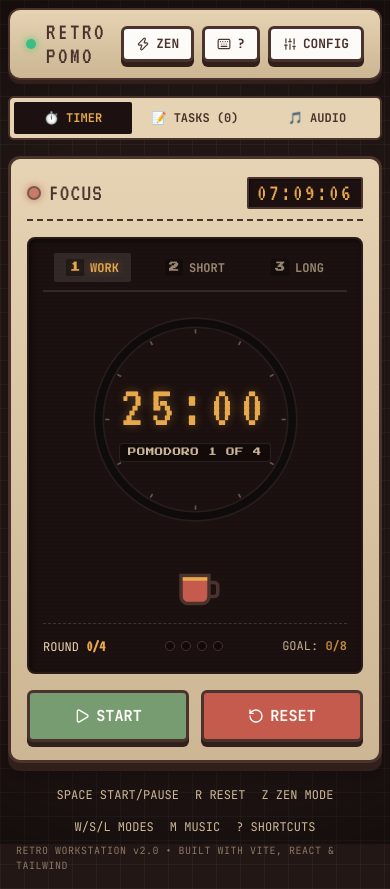
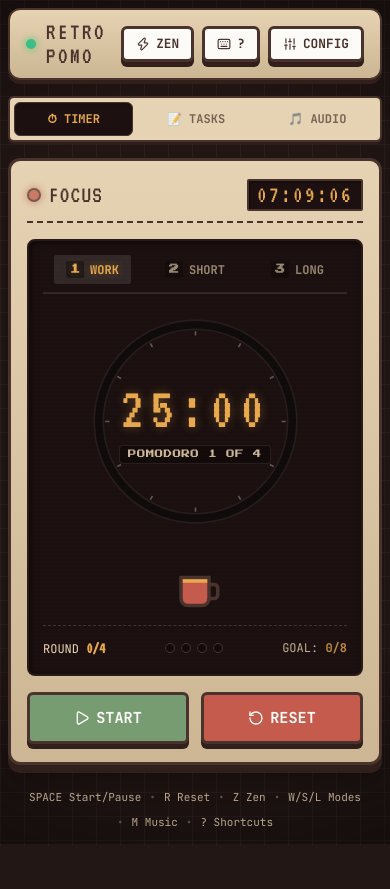
Before and after one commit to thatsyed/retro-pomodoro, a React (Vite) app: page / in a window 390 px wide. After the commit the page ends 846 px from the top, so only its background shows below. Built offline with nearby package versions, Linux system fonts and the light colour scheme.

Commit message:
refactor(app): integrate decluttered decks and clean hotkey footer

```diff
--- a/src/App.jsx
+++ b/src/App.jsx
@@ -72,28 +72,6 @@ export function App() {
   // 6. Screen Wake Lock
   useWakeLock(timer.isRunning || audioEngine.isAudioPlaying);
 
-  // Handlers
-  const handleSelectTheme = (newTheme) => {
-    audioEngine.triggerClick();
-    setSettings((prev) => ({ ...prev, theme: newTheme }));
-  };
-
-  const handleSelectSprite = (spriteId) => {
-    audioEngine.triggerClick();
-    setSettings((prev) => ({ ...prev, activeSprite: spriteId }));
-  };
-
-  const handleApplyPreset = (work, short, long) => {
-    audioEngine.triggerClick();
-    setSettings((prev) => ({
-      ...prev,
-      workDuration: work,
-      shortBreakDuration: short,
-      longBreakDuration: long || prev.longBreakDuration
-    }));
-    timer.resetTimer();
-  };
-
   // Keyboard Shortcuts Handler
   useEffect(() => {
     const handleKeyDown = (e) => {
@@ -150,10 +128,9 @@ export function App() {
 
       {/* Top Station Hardware Header */}
       <StationHeader
-        theme={settings?.theme || 'classic'}
-        onSelectTheme={handleSelectTheme}
         todayPomos={stats?.todayPomos || 0}
         todayFocusMinutes={stats?.todayFocusMinutes || 0}
+        dailyGoal={settings?.dailyGoal || 8}
         zenMode={zenMode}
         onToggleZenMode={() => {
           audioEngine.triggerClick();
@@ -170,7 +147,11 @@ export function App() {
       />
 
       {/* Mobile Deck Navigation Tabs (visible only on mobile) */}
-      <nav className="flex md:hidden bg-[var(--color-chassis)] border-2 border-[var(--color-border)] rounded-[var(--btn-radius)] p-1 gap-1" role="tablist" aria-label="Workstation Decks">
+      <nav
+        className="flex md:hidden bg-[var(--color-chassis)] border-2 border-[var(--color-border)] rounded-[var(--btn-radius)] p-1 gap-1 shadow-[0_2px_0_var(--color-btn-shadow)]"
+        role="tablist"
+        aria-label="Workstation Decks"
+      >
         <button
           role="tab"
           aria-selected={mobileTab === 'deck-timer'}
@@ -178,13 +159,13 @@ export function App() {
             audioEngine.triggerClick();
             setMobileTab('deck-timer');
           }}
-          className={`flex-1 font-mono text-xs font-bold py-2 px-1 rounded-xs text-center transition-colors ${
+          className={`flex-1 font-mono text-xs font-bold py-2 px-1 rounded-[var(--btn-radius)] text-center transition-all cursor-pointer ${
             mobileTab === 'deck-timer'
-              ? 'bg-[var(--color-screen-bg)] text-[var(--color-screen-glow)]'
-              : 'text-[var(--color-border)]'
+              ? 'bg-[var(--color-screen-bg)] text-[var(--color-screen-glow)] border border-[var(--color-border)] shadow-inner'
+              : 'text-[var(--color-border)] opacity-70 hover:opacity-100 hover:bg-black/5'
           }`}
         >
-          ⏱️ TIMER
+          ⏱ TIMER
         </button>
         <button
           role="tab"
@@ -193,13 +174,13 @@ export function App() {
             audioEngine.triggerClick();
             setMobileTab('deck-tasks');
           }}
-          className={`flex-1 font-mono text-xs font-bold py-2 px-1 rounded-xs text-center transition-colors ${
+          className={`flex-1 font-mono text-xs font-bold py-2 px-1 rounded-[var(--btn-radius)] text-center transition-all cursor-pointer ${
             mobileTab === 'deck-tasks'
-              ? 'bg-[var(--color-screen-bg)] text-[var(--color-screen-glow)]'
-              : 'text-[var(--color-border)]'
+              ? 'bg-[var(--color-screen-bg)] text-[var(--color-screen-glow)] border border-[var(--color-border)] shadow-inner'
+              : 'text-[var(--color-border)] opacity-70 hover:opacity-100 hover:bg-black/5'
           }`}
         >
-          📝 TASKS ({taskManager.allTodosCount})
+          📝 TASKS {taskManager.allTodosCount > 0 ? `(${taskManager.allTodosCount})` : ''}
         </button>
         <button
           role="tab"
@@ -208,10 +189,10 @@ export function App() {
             audioEngine.triggerClick();
             setMobileTab('deck-aux');
           }}
-          className={`flex-1 font-mono text-xs font-bold py-2 px-1 rounded-xs text-center transition-colors ${
+          className={`flex-1 font-mono text-xs font-bold py-2 px-1 rounded-[var(--btn-radius)] text-center transition-all cursor-pointer ${
             mobileTab === 'deck-aux'
-              ? 'bg-[var(--color-screen-bg)] text-[var(--color-screen-glow)]'
-              : 'text-[var(--color-border)]'
+              ? 'bg-[var(--color-screen-bg)] text-[var(--color-screen-glow)] border border-[var(--color-border)] shadow-inner'
+              : 'text-[var(--color-border)] opacity-70 hover:opacity-100 hover:bg-black/5'
           }`}
         >
           🎵 AUDIO
@@ -244,7 +225,6 @@ export function App() {
             completedSessions={timer.completedSessions}
             currentClock={alarmManager.currentClock}
             activeSprite={settings?.activeSprite || 'mug'}
-            onSelectSprite={handleSelectSprite}
             onSwitchMode={(mode) => {
               audioEngine.triggerClick();
               timer.switchMode(mode);
@@ -261,8 +241,6 @@ export function App() {
               audioEngine.triggerClick();
               timer.resetTimer();
             }}
-            onApplyPreset={handleApplyPreset}
-            onOpenCustomSettings={() => setIsSettingsOpen(true)}
             dailyGoal={settings?.dailyGoal || 8}
           />
         </div>
@@ -296,17 +274,19 @@ export function App() {
       </main>
 
       {/* Keyboard Shortcuts Legend Footer */}
-      <footer className="keyboard-legend flex flex-col items-center gap-2 p-2 text-[var(--color-screen-text)] opacity-85">
-        <div className="flex justify-center items-center gap-4 flex-wrap text-xs">
-          <span><kbd>SPACE</kbd> START/PAUSE</span>
-          <span><kbd>R</kbd> RESET</span>
-          <span><kbd>Z</kbd> ZEN MODE</span>
-          <span><kbd>W</kbd>/<kbd>S</kbd>/<kbd>L</kbd> MODES</span>
-          <span><kbd>M</kbd> MUSIC</span>
-          <span><kbd>?</kbd> SHORTCUTS</span>
-        </div>
-        <div className="text-[10px] tracking-wider opacity-60">
-          RETRO WORKSTATION v2.0 • BUILT WITH VITE, REACT & TAILWIND
+      <footer className="keyboard-legend flex justify-center items-center py-2 px-4 text-[var(--color-screen-text)] opacity-75 font-mono text-[11px]">
+        <div className="flex justify-center items-center gap-2 sm:gap-3 flex-wrap text-center">
+          <span><kbd>SPACE</kbd> Start/Pause</span>
+          <span className="opacity-40">•</span>
+          <span><kbd>R</kbd> Reset</span>
+          <span className="opacity-40">•</span>
+          <span><kbd>Z</kbd> Zen</span>
+          <span className="opacity-40">•</span>
+          <span><kbd>W/S/L</kbd> Modes</span>
+          <span className="opacity-40">•</span>
+          <span><kbd>M</kbd> Music</span>
+          <span className="opacity-40">•</span>
+          <span><kbd>?</kbd> Shortcuts</span>
         </div>
       </footer>
 
@@ -321,6 +301,10 @@ export function App() {
         }}
         allData={{ settings, todos, alarms, stats }}
         onImportData={handleImportData}
+        alarms={alarmManager.alarms}
+        onAddAlarm={alarmManager.addAlarm}
+        onToggleAlarm={alarmManager.toggleAlarm}
+        onDeleteAlarm={alarmManager.deleteAlarm}
       />
 
       {/* Shortcuts Guide Modal */}
```
